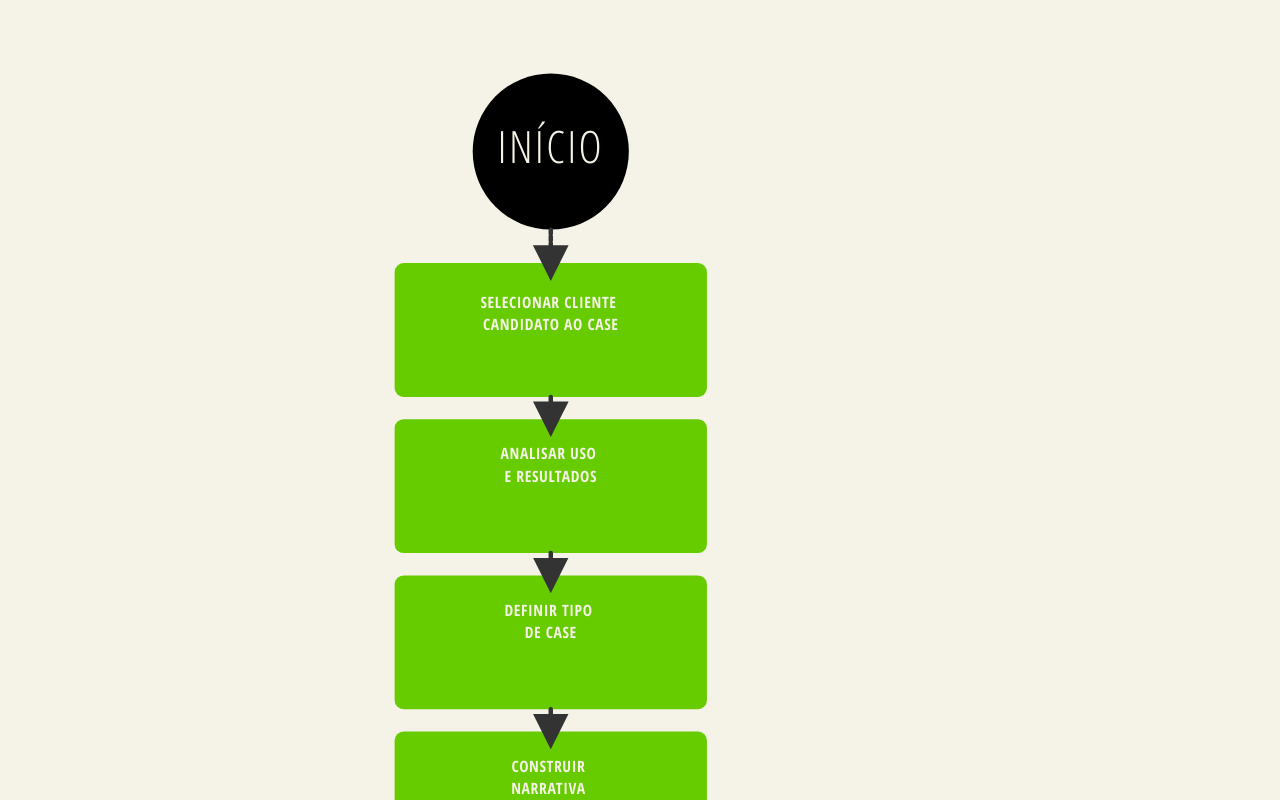
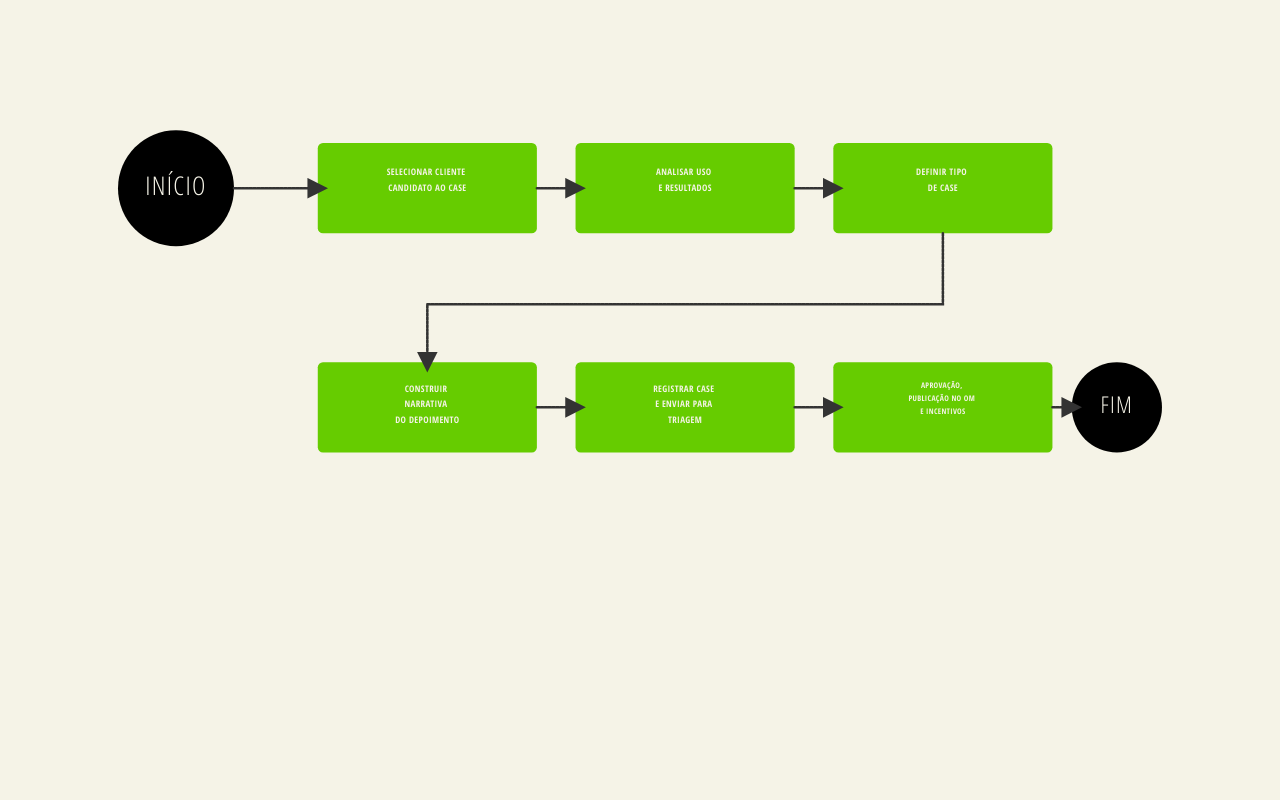
Before and after one commit to GERMANINHO/fluxo-case-cscx-sankhya-abc-paulista, a plain HTML site: page index.html in a window 1280 px wide. Shown: the top 800 px of the page. Drawn offline with Linux system fonts and the light colour scheme.

Commit message:
Update index.html
Boa, vamos deixar isso igual aos outros fluxos do Hub: duas linhas na horizontal, da esquerda para a direita, sem linhas cruzando.

A sequência visual fica assim:

Linha de cima:
Início → Selecionar Cliente Candidato ao Case → Analisar Uso e Resultados → Definir Tipo de Case

Linha de baixo (logo abaixo, também esquerda → direita):
Construir Narrativa do Depoimento → Registrar Case e Enviar para Triagem → Aprovação, Publicação no OM e Incentivos → Fim

Segue o index.html completo já ajustado (pode só colar por cima do atual):

Se, depois de publicar, quiser só “puxar” tudo um pouco mais para cima ou aumentar o espaçamento entre as duas linhas, eu ajusto só os y (80 / 250 / 205 etc.) para ficar exatamente no teu gosto.

```diff
--- a/index.html
+++ b/index.html
@@ -32,7 +32,7 @@
     .svg-container{
       position:relative;
       width:100%;
-      padding-bottom:120%; /* mais altura para caber o fluxo todo */
+      padding-bottom:60%; /* mais largo que alto, igual aos outros fluxos */
       overflow:hidden;
       background:var(--bg);
     }
@@ -178,7 +178,7 @@
 
     @media (max-width:768px){
       .wrapper{ padding:16px; }
-      .svg-container{ padding-bottom:140%; }
+      .svg-container{ padding-bottom:90%; }
     }
   </style>
 </head>
@@ -187,7 +187,7 @@
 <div class="wrapper">
   <div class="svg-container">
     <svg version="1.1"
-         viewBox="0 0 520 620"
+         viewBox="0 0 900 420"
          preserveAspectRatio="xMinYMin meet"
          class="svg-content"
          aria-labelledby="fluxo-title fluxo-desc"
@@ -206,106 +206,127 @@
 
       <!-- START -->
       <g>
-        <circle fill="#000" cx="220" cy="50" r="35"/>
-        <text x="220" y="50" text-anchor="middle" dominant-baseline="middle"
+        <circle fill="#000" cx="90" cy="115" r="45"/>
+        <text x="90" y="115" text-anchor="middle" dominant-baseline="middle"
               font-family="Open Sans Condensed" font-size="20" fill="#f5f3e7" font-weight="100"
               style="text-transform:uppercase; letter-spacing:1px">Início</text>
       </g>
 
+      <!-- ==== LINHA 1 (topo) ==== -->
+      <!-- Medidas dos blocos: 170 x 70 -->
       <!-- Selecionar cliente -->
       <g class="node" id="node-cliente" tabindex="0" role="button"
          aria-label="Selecionar cliente candidato ao CASE"
-         transform="translate(150,100)" style="--pulse-color:#66cc00;">
-        <rect class="pulse" x="0" y="0" rx="8" ry="8" width="140" height="60"/>
-        <rect class="main"  x="0" y="0" rx="4" ry="4" width="140" height="60" fill="#66cc00"/>
-        <text class="node-label xxs" x="70" y="20" text-anchor="middle">
-          <tspan x="70" dy="0">Selecionar cliente</tspan>
-          <tspan x="70" dy="10">candidato ao CASE</tspan>
+         transform="translate(200,80)" style="--pulse-color:#66cc00;">
+        <rect class="pulse" x="0" y="0" rx="8" ry="8" width="170" height="70"/>
+        <rect class="main"  x="0" y="0" rx="4" ry="4" width="170" height="70" fill="#66cc00"/>
+        <text class="node-label xxs" x="85" y="25" text-anchor="middle">
+          <tspan x="85" dy="0">Selecionar cliente</tspan>
+          <tspan x="85" dy="12">candidato ao CASE</tspan>
         </text>
       </g>
 
       <!-- Analisar uso e resultados -->
       <g class="node" id="node-analise-uso" tabindex="0" role="button"
          aria-label="Analisar uso e resultados"
-         transform="translate(150,170)" style="--pulse-color:#66cc00;">
-        <rect class="pulse" x="0" y="0" rx="8" ry="8" width="140" height="60"/>
-        <rect class="main"  x="0" y="0" rx="4" ry="4" width="140" height="60" fill="#66cc00"/>
-        <text class="node-label xxs" x="70" y="18" text-anchor="middle">
-          <tspan x="70" dy="0">Analisar uso</tspan>
-          <tspan x="70" dy="10">e resultados</tspan>
+         transform="translate(400,80)" style="--pulse-color:#66cc00;">
+        <rect class="pulse" x="0" y="0" rx="8" ry="8" width="170" height="70"/>
+        <rect class="main"  x="0" y="0" rx="4" ry="4" width="170" height="70" fill="#66cc00"/>
+        <text class="node-label xxs" x="85" y="25" text-anchor="middle">
+          <tspan x="85" dy="0">Analisar uso</tspan>
+          <tspan x="85" dy="12">e resultados</tspan>
         </text>
       </g>
 
-      <!-- Definir tipo de Case -->
+      <!-- Definir tipo de CASE -->
       <g class="node" id="node-tipo-case" tabindex="0" role="button"
          aria-label="Definir tipo de Case"
-         transform="translate(150,240)" style="--pulse-color:#66cc00;">
-        <rect class="pulse" x="0" y="0" rx="8" ry="8" width="140" height="60"/>
-        <rect class="main"  x="0" y="0" rx="4" ry="4" width="140" height="60" fill="#66cc00"/>
-        <text class="node-label xxs" x="70" y="18" text-anchor="middle">
-          <tspan x="70" dy="0">Definir tipo</tspan>
-          <tspan x="70" dy="10">de CASE</tspan>
+         transform="translate(600,80)" style="--pulse-color:#66cc00;">
+        <rect class="pulse" x="0" y="0" rx="8" ry="8" width="170" height="70"/>
+        <rect class="main"  x="0" y="0" rx="4" ry="4" width="170" height="70" fill="#66cc00"/>
+        <text class="node-label xxs" x="85" y="25" text-anchor="middle">
+          <tspan x="85" dy="0">Definir tipo</tspan>
+          <tspan x="85" dy="12">de CASE</tspan>
         </text>
       </g>
+
+      <!-- ==== LINHA 2 (embaixo) ==== -->
 
       <!-- Construir narrativa -->
       <g class="node" id="node-narrativa" tabindex="0" role="button"
          aria-label="Construir narrativa do depoimento"
-         transform="translate(150,310)" style="--pulse-color:#66cc00;">
-        <rect class="pulse" x="0" y="0" rx="8" ry="8" width="140" height="60"/>
-        <rect class="main"  x="0" y="0" rx="4" ry="4" width="140" height="60" fill="#66cc00"/>
-        <text class="node-label xxs" x="70" y="18" text-anchor="middle">
-          <tspan x="70" dy="0">Construir</tspan>
-          <tspan x="70" dy="10">narrativa</tspan>
-          <tspan x="70" dy="10">do depoimento</tspan>
+         transform="translate(200,250)" style="--pulse-color:#66cc00;">
+        <rect class="pulse" x="0" y="0" rx="8" ry="8" width="170" height="70"/>
+        <rect class="main"  x="0" y="0" rx="4" ry="4" width="170" height="70" fill="#66cc00"/>
+        <text class="node-label xxs" x="85" y="23" text-anchor="middle">
+          <tspan x="85" dy="0">Construir</tspan>
+          <tspan x="85" dy="12">narrativa</tspan>
+          <tspan x="85" dy="12">do depoimento</tspan>
         </text>
       </g>
 
-      <!-- Registrar no SenseData -->
+      <!-- Registrar Case -->
       <g class="node" id="node-registro" tabindex="0" role="button"
          aria-label="Registrar e enviar para triagem no SenseData"
-         transform="translate(150,380)" style="--pulse-color:#66cc00;">
-        <rect class="pulse" x="0" y="0" rx="8" ry="8" width="140" height="60"/>
-        <rect class="main"  x="0" y="0" rx="4" ry="4" width="140" height="60" fill="#66cc00"/>
-        <text class="node-label xxs" x="70" y="18" text-anchor="middle">
-          <tspan x="70" dy="0">Registrar CASE</tspan>
-          <tspan x="70" dy="10">e enviar para</tspan>
-          <tspan x="70" dy="10">triagem</tspan>
+         transform="translate(400,250)" style="--pulse-color:#66cc00;">
+        <rect class="pulse" x="0" y="0" rx="8" ry="8" width="170" height="70"/>
+        <rect class="main"  x="0" y="0" rx="4" ry="4" width="170" height="70" fill="#66cc00"/>
+        <text class="node-label xxs" x="85" y="23" text-anchor="middle">
+          <tspan x="85" dy="0">Registrar CASE</tspan>
+          <tspan x="85" dy="12">e enviar para</tspan>
+          <tspan x="85" dy="12">triagem</tspan>
         </text>
       </g>
 
       <!-- Aprovação, publicação e incentivos -->
       <g class="node" id="node-incentivo" tabindex="0" role="button"
          aria-label="Aprovação, publicação e incentivos"
-         transform="translate(150,450)" style="--pulse-color:#66cc00;">
-        <rect class="pulse" x="0" y="0" rx="8" ry="8" width="140" height="60"/>
-        <rect class="main"  x="0" y="0" rx="4" ry="4" width="140" height="60" fill="#66cc00"/>
-        <text class="node-label xxxs" x="70" y="16" text-anchor="middle">
-          <tspan x="70" dy="0">Aprovação,</tspan>
-          <tspan x="70" dy="9">publicação no OM</tspan>
-          <tspan x="70" dy="9">e incentivos</tspan>
+         transform="translate(600,250)" style="--pulse-color:#66cc00;">
+        <rect class="pulse" x="0" y="0" rx="8" ry="8" width="170" height="70"/>
+        <rect class="main"  x="0" y="0" rx="4" ry="4" width="170" height="70" fill="#66cc00"/>
+        <text class="node-label xxxs" x="85" y="20" text-anchor="middle">
+          <tspan x="85" dy="0">Aprovação,</tspan>
+          <tspan x="85" dy="10">publicação no OM</tspan>
+          <tspan x="85" dy="10">e incentivos</tspan>
         </text>
       </g>
 
       <!-- FIM -->
       <g>
-        <circle fill="#000" cx="220" cy="560" r="35"/>
-        <text x="220" y="560" text-anchor="middle" dominant-baseline="middle"
+        <circle fill="#000" cx="820" cy="285" r="35"/>
+        <text x="820" y="285" text-anchor="middle" dominant-baseline="middle"
               font-family="Open Sans Condensed" font-size="18" fill="#f5f3e7" font-weight="100"
               style="text-transform:uppercase; letter-spacing:1px">Fim</text>
       </g>
 
-      <!-- Conexões sequenciais com setas -->
-      <line x1="220" y1="85"  x2="220" y2="100" class="edge--dotted" marker-end="url(#arrow)" />
-      <line x1="220" y1="160" x2="220" y2="170" class="edge--dotted" marker-end="url(#arrow)" />
-      <line x1="220" y1="230" x2="220" y2="240" class="edge--dotted" marker-end="url(#arrow)" />
-      <line x1="220" y1="300" x2="220" y2="310" class="edge--dotted" marker-end="url(#arrow)" />
-      <line x1="220" y1="370" x2="220" y2="380" class="edge--dotted" marker-end="url(#arrow)" />
-      <line x1="220" y1="440" x2="220" y2="450" class="edge--dotted" marker-end="url(#arrow)" />
-      <line x1="220" y1="510" x2="220" y2="525" class="edge--dotted" marker-end="url(#arrow)" />
+      <!-- ===== Conexões com setas ===== -->
+
+      <!-- Início -> Selecionar -->
+      <line x1="135" y1="115" x2="200" y2="115" class="edge--dotted" marker-end="url(#arrow)" />
+
+      <!-- Selecionar -> Analisar -->
+      <line x1="370" y1="115" x2="400" y2="115" class="edge--dotted" marker-end="url(#arrow)" />
+
+      <!-- Analisar -> Definir -->
+      <line x1="570" y1="115" x2="600" y2="115" class="edge--dotted" marker-end="url(#arrow)" />
+
+      <!-- Definir -> Construir (caminho em "U", sem cruzar nada) -->
+      <path d="M685 150 L685 205 L285 205 L285 250"
+            class="edge--dotted" marker-end="url(#arrow)" />
+
+      <!-- Construir -> Registrar -->
+      <line x1="370" y1="285" x2="400" y2="285" class="edge--dotted" marker-end="url(#arrow)" />
+
+      <!-- Registrar -> Aprovação -->
+      <line x1="570" y1="285" x2="600" y2="285" class="edge--dotted" marker-end="url(#arrow)" />
+
+      <!-- Aprovação -> Fim -->
+      <line x1="770" y1="285" x2="785" y2="285" class="edge--dotted" marker-end="url(#arrow)" />
     </svg>
   </div>
 </div>
+
+<!-- MODAIS (iguais aos anteriores) -->
 
 <!-- MODAL: Seleção do cliente -->
 <div class="modal" id="modal-cliente" aria-hidden="true" role="dialog" aria-modal="true" aria-labelledby="modal-cliente-title">
```
